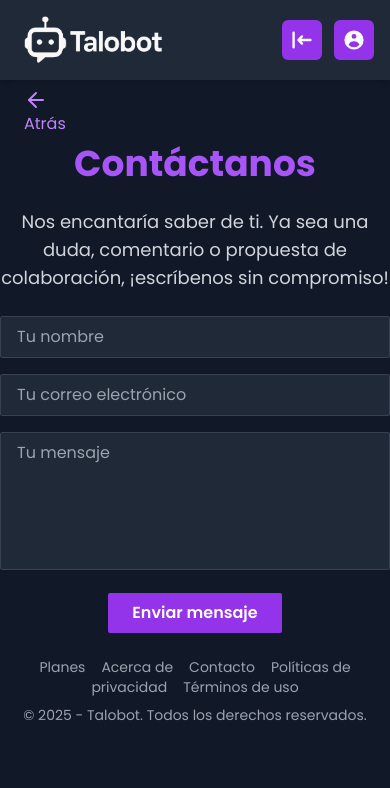
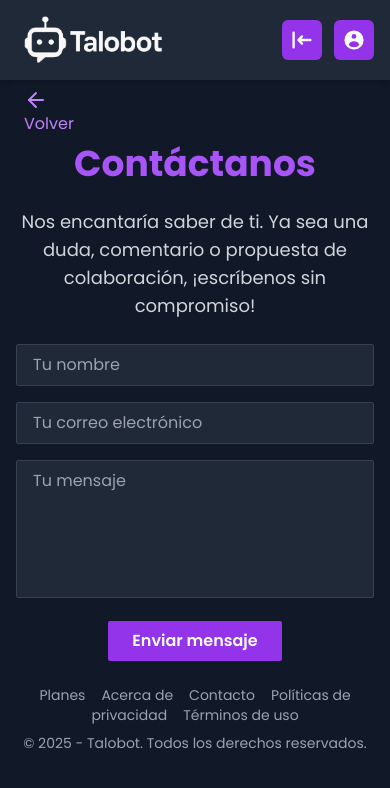
Before and after one commit to impa34/Saas, a React (Vite) app: page /contact in a window 390 px wide. Shown: the top 788 px of the page. Built offline with nearby package versions, Linux system fonts and the light colour scheme.

Commit message:
mobile phone adapt

```diff
--- a/src/pages/Contact.jsx
+++ b/src/pages/Contact.jsx
@@ -45,11 +45,11 @@ function Contact() {
           onClick={() => navigate(-1)}
           className="text-purple-400 hover:text-purple-600 px-6 py-2"
         >
-          <ArrowLeft className="" /> Atrás
+          <ArrowLeft className="" /> Volver
         </button>
       </div>
 
-      <div className="max-w-xl mx-auto text-center">
+      <div className="max-w-xl mx-auto text-center px-4">
         <h1 className="text-4xl font-bold mb-6 text-purple-500">Contáctanos</h1>
         <p className="text-lg text-gray-300 mb-4">
           Nos encantaría saber de ti. Ya sea una duda, comentario o propuesta de colaboración, ¡escríbenos sin compromiso!
```
